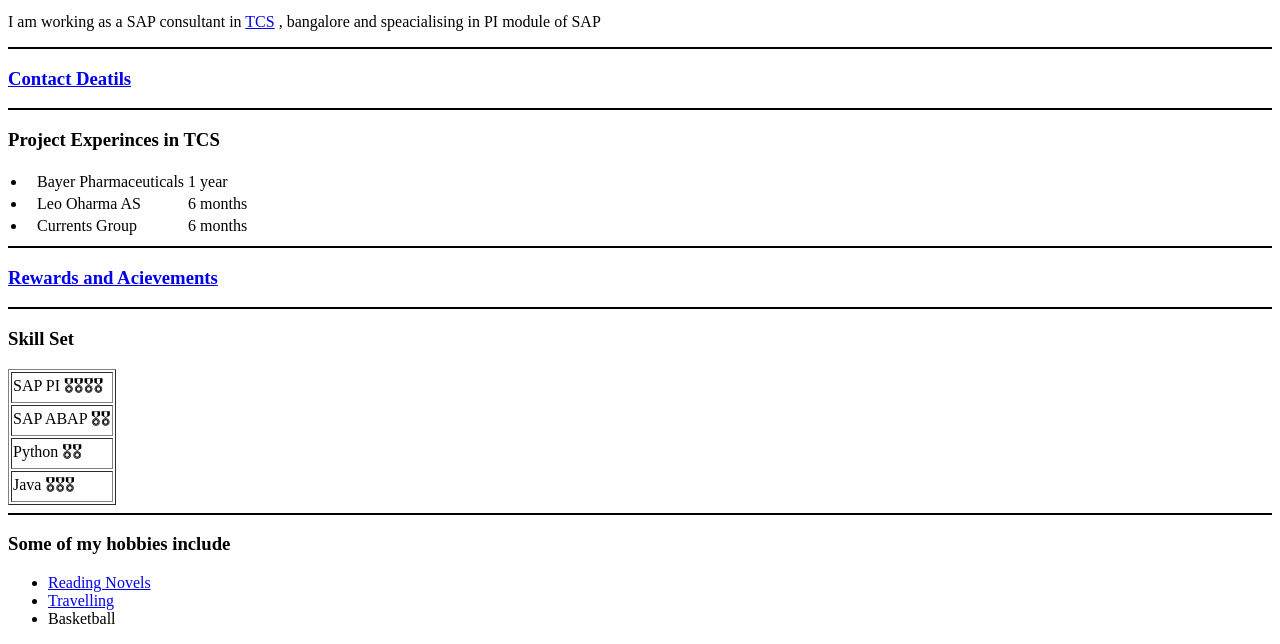
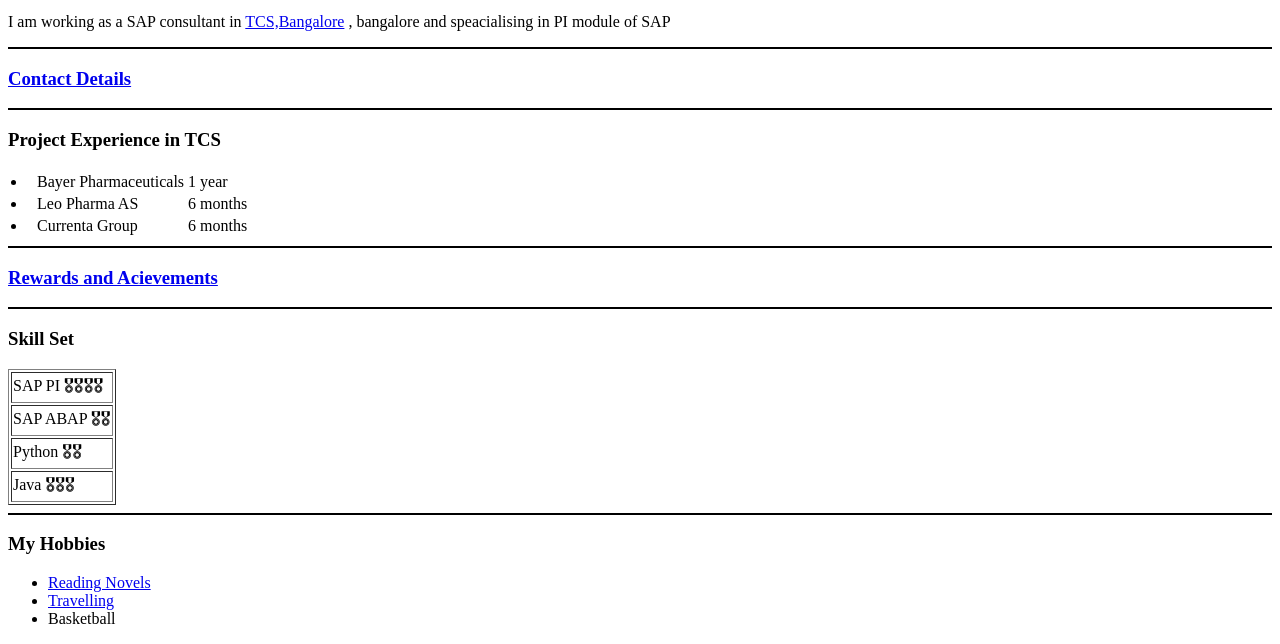
Before and after one commit to sahitya008/CV2, a plain HTML site: page index.html in a window 1280 px wide. Shown: the part 196-840 px from the top of the page. Drawn offline with Linux system fonts and the light colour scheme.

Commit message:
Update index.html

```diff
--- a/index.html
+++ b/index.html
@@ -20,12 +20,12 @@
     </tr>
   </table>
 
-  <p> I am working as a SAP consultant in <a href="https://www.tcs.com/">TCS</a>
+  <p> I am working as a SAP consultant in <a href="https://www.tcs.com/">TCS,Bangalore</a>
     , bangalore and speacialising in PI module of SAP</p>
   <hr size=2 color='black' />
-  <h3><a href="ContactCard.html">Contact Deatils</a></h3>
+  <h3><a href="ContactCard.html">Contact Details</a></h3>
   <hr size=2 color='black' />
-  <h3>Project Experinces in TCS</h3>
+  <h3>Project Experience in TCS</h3>
   <table>
     <ol>
       <tr>
@@ -38,14 +38,14 @@
         <td>
           <li></li>
         </td>
-        <td>Leo Oharma AS</td>
+        <td>Leo Pharma AS</td>
         <td>6 months</td>
       </tr>
       <tr>
         <td>
           <li></li>
         </td>
-        <td>Currents Group</td>
+        <td>Currenta Group</td>
         <td>6 months</td>
       </tr>
     </ol>
@@ -55,13 +55,13 @@
   <hr size=2 color=black>
   <h3>Skill Set</h3>
   <table border="1px solid black">
-    <tr><td> SAP PI 🎖🎖🎖🎖</td>
-    <tr><td>SAP ABAP 🎖🎖</td></tr>
-    <tr><td> Python 🎖🎖</td></tr>
-    <tr><td>Java 🎖🎖🎖</td></tr>
+    <tr><td> SAP PI   🎖🎖🎖🎖</td>
+    <tr><td>SAP ABAP  🎖🎖</td></tr>
+    <tr><td> Python   🎖🎖</td></tr>
+    <tr><td>Java      🎖🎖🎖</td></tr>
   </table>
   <hr size=2 color=black>
-  <h3>Some of my hobbies include</h3>
+  <h3>My Hobbies</h3>
   <ul>
     <li><a href="http://www.modernlibrary.com/top-100/100-best-novels/">Reading Novels</a></li>
     <li><a
```
